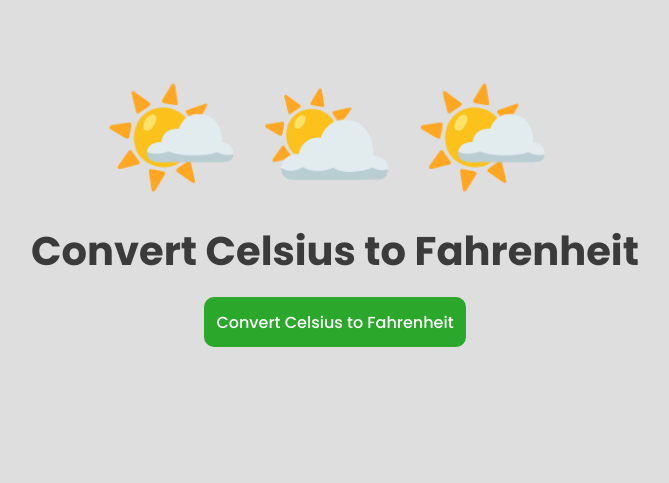
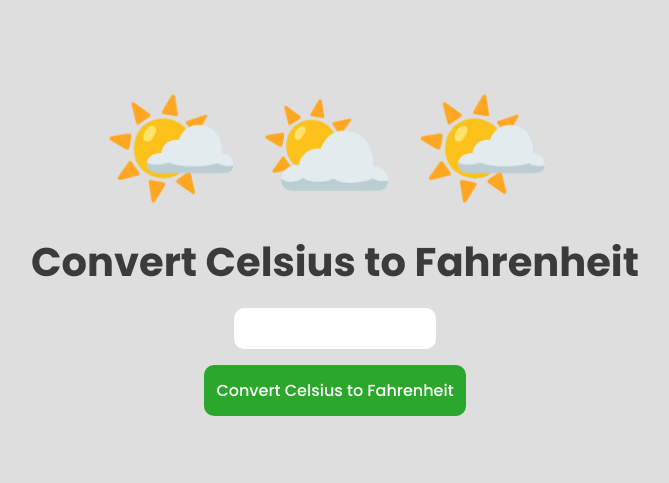
Before and after one commit to AlexisPS0718/temperature-converter, a plain HTML site: page index.html in a window 1280 px wide. Shown: the whole page, without its empty margins (305-974 px from the left). Drawn offline with Linux system fonts and the light colour scheme.

Commit message:
Modified convert function

```diff
--- a/index.html
+++ b/index.html
@@ -16,6 +16,7 @@
     <div class="container">
       <p class="icons">🌤️⛅🌤️</p>
       <h1>Convert Celsius to Fahrenheit</h1>
+      <input type="text" name="temp" id="temp" />
       <button class="poppins-medium" onclick="convert()">
         Convert Celsius to Fahrenheit
       </button>
--- a/script/temperature.js
+++ b/script/temperature.js
@@ -2,7 +2,7 @@ let temperature = 0;
 let fahrenheit = 0;
 
 function convert() {
-  temperature = Number(prompt("Enter temperature in Celsius"));
+  temperature = Number(document.getElementById("temp").value);
 
   fahrenheit = (temperature * 9) / 5 + 32;
 
--- a/styles/style.css
+++ b/styles/style.css
@@ -19,6 +19,13 @@ h1 {
   font-size: 2.5rem;
   color: rgb(59, 59, 59);
   margin-bottom: 1rem;
+}
+
+input {
+  border: 0;
+  border-radius: 10px;
+  margin-bottom: 1rem;
+  padding: 0.8rem;
 }
 
 /* Utilites */
@@ -68,7 +75,7 @@ h1 {
   justify-content: center;
   align-items: center;
   text-align: center;
-  min-height: 50vh;
+  min-height: 60vh;
 }
 
 .container button {
```
